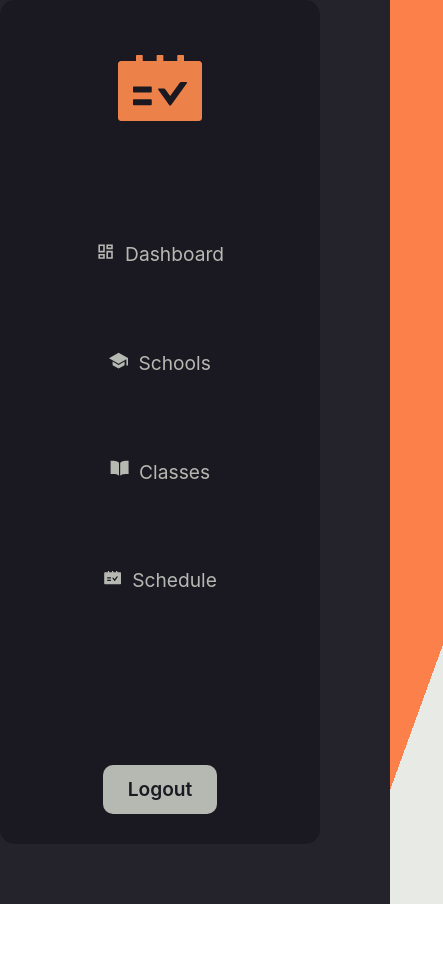
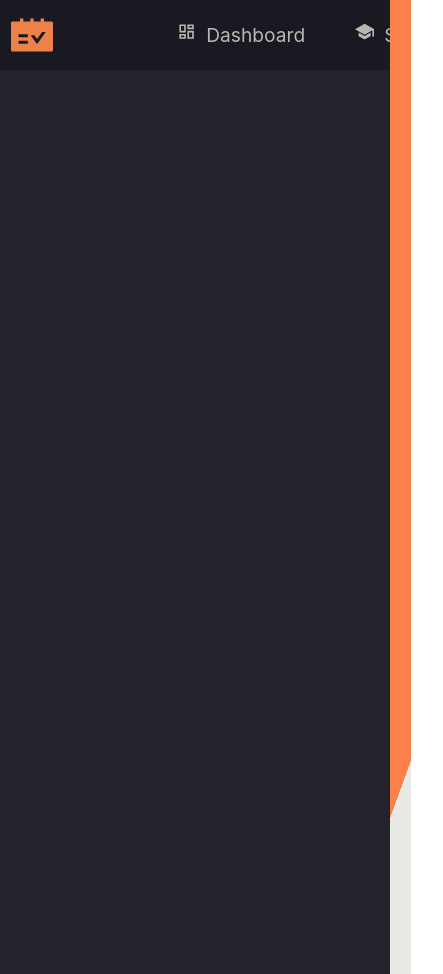
Before and after one commit to RonohP/Ernestine, a React (Create React App) app: page / in a window 390 px wide. Shown: the whole page, 443 px wide, since content can reach past the window. Before the commit the page ends 904 px from the top, so only its background shows below. Built offline with nearby package versions, Linux system fonts and the light colour scheme; a web font is replaced by a local one.

Commit message:
made the sidebar responsive

```diff
--- a/src/Components/Main.jsx
+++ b/src/Components/Main.jsx
@@ -18,8 +18,15 @@ function Main() {
         {" "}
         <Switch>
           <Route path="/dashboard">
-            <div>
-              <h2 style={{ color: "white" }}>This is the dashboard content</h2>
+            <div className="calendar-form-div">
+              <div className="calendar-div">
+                <Calendar
+                  className="calendar"
+                  onChange={onChange}
+                  value={value}
+                />
+              </div>
+              <Form />
             </div>
           </Route>
           <Route exact path="/schools">
@@ -33,20 +40,6 @@ function Main() {
           </Route>
         </Switch>
       </div>
-      <Switch>
-        <Route path="/dashboard">
-          <div className="calendar-form-div">
-            <div className="calendar-div">
-              <Calendar
-                className="calendar"
-                onChange={onChange}
-                value={value}
-              />
-            </div>
-            <Form />
-          </div>
-        </Route>
-      </Switch>
     </div>
   );
 }
--- a/src/Components/layout/Sidebar.jsx
+++ b/src/Components/layout/Sidebar.jsx
@@ -15,6 +15,13 @@ function Sidebar() {
         <AiFillSchedule
           color="#ED814A"
           size="6rem"
+          activeClassName="active-nav-link"
+        />
+      </div>
+      <div className="scheduleIconMobile">
+        <AiFillSchedule
+          color="#ED814A"
+          size="3rem"
           activeClassName="active-nav-link"
         />
       </div>
@@ -61,7 +68,7 @@ function Sidebar() {
           </span>
           Schedule
         </NavLink>
-
+      </ul>
       <button
         className="logout-btn"
         onClick={() => {
@@ -71,7 +78,6 @@ function Sidebar() {
       >
         Logout
       </button>
-      </ul>
     </div>
   );
 }
--- a/src/Components/layout/sidebar.css
+++ b/src/Components/layout/sidebar.css
@@ -4,7 +4,7 @@
   position: fixed;
   z-index: 1;
   background-color: #1a1820;
-  overflow-x: hidden;
+  overflow: auto;
   border-radius: 15px;
 }
 
@@ -63,3 +63,48 @@
 .list-icons {
   padding-right: 10px;
 }
+.scheduleIconMobile {
+  display: none;
+  justify-content: center;
+  align-items: center;
+}
+
+@media screen and (max-width: 1300px) {
+  .sidebar {
+    border-radius: 0;
+    display: flex;
+    position: relative;
+    height: 70px;
+    width: 100%;
+    align-items: center;
+    justify-content: space-between;
+  }
+
+  .sidebar-ul {
+    display: flex;
+    align-self: center;
+    flex-direction: row !important;
+    justify-content: flex-end !important;
+    margin: 0;
+    margin-left: 6rem;
+    padding: 0;
+  }
+
+  .logout-btn {
+    margin-top: 0;
+    height: 40px;
+    padding: 0.5rem 0.9rem;
+    margin-left: auto;
+    margin-right: 0.5rem;
+  }
+  .scheduleIcon {
+    display: none;
+  }
+  .navLink {
+    margin-bottom: 0;
+  }
+  .scheduleIconMobile {
+    display: flex;
+    margin-left: 0.5rem;
+  }
+}
--- a/src/Pages/login/Login.jsx
+++ b/src/Pages/login/Login.jsx
@@ -17,6 +17,7 @@ const Login = () => {
     history.push("/dashboard");
   };
   return (
+    <div className="login-container">
       <div class="grid-container">
         <div class="grid-item item1">
           <i class="fas fa-user-plus fa-5x"></i>
@@ -109,6 +110,7 @@ const Login = () => {
           </div>
         </div>
       </div>
+    </div>
   );
 };
 
--- a/src/Pages/login/login.css
+++ b/src/Pages/login/login.css
@@ -1,4 +1,4 @@
-body {
+.login-container {
   margin: 0;
   padding: 0;
   overflow: hidden;
@@ -7,10 +7,10 @@ body {
 }
 
 .block {
-  height: 170px;
+  height: 10rem;
 }
 .item1 {
-  margin-top: 190px;
+  margin-top: 11rem;
   color: white;
 }
 
@@ -25,7 +25,7 @@ label {
 }
 .block1 {
   color: white;
-  height: 350px;
+  height: 21.875rem;
   font-family: cursive;
 }
 
@@ -36,11 +36,11 @@ label {
   text-align: right;
 }
 .block3 {
-  height: 170px;
+  height: 10rem;
   text-align: right;
 }
 .block4 {
-  height: 330px;
+  height: 20.625rem;
   font-family: cursive;
 }
 .block5 {
@@ -51,8 +51,8 @@ label {
   display: -ms-flexbox; /* IE10 */
   display: flex;
   width: 90%;
-  height: 40px;
-  margin-bottom: 30px;
+  height: 2.5rem;
+  margin-bottom: 1.875rem;
 }
 
 .icon {
@@ -110,11 +110,11 @@ p {
   grid-template-columns: 200px 300px auto;
   background-color: #303030;
   padding: 10px;
-  width: 1100px;
-  height: 630px;
-  margin-top: 70px;
-  margin-left: 250px;
-  margin-right: 100px;
+  /* width: 1100px; */
+  /* height: 630px; */
+  /* margin-top: 70px; */
+  /* margin-left: 250px; */
+  /* margin-right: 100px; */
   border-radius: 15px;
   border: 3px solid rgba(0, 0, 0, 0.8);
 }
@@ -136,3 +136,11 @@ p {
   font-family: cursive;
   font-size: 14px;
 }
+
+@media screen and (max-width: 1300px) {
+  .login-container {
+    display: flex;
+    align-items: center;
+    justify-content: center;
+  }
+}
--- a/src/Styles/main.css
+++ b/src/Styles/main.css
@@ -3,6 +3,7 @@
   grid-template-columns: 20rem auto;
   background-color: #24232c;
 }
+
 .content {
   grid-column-start: 2;
   overflow-x: hidden;
@@ -13,3 +14,13 @@
   margin-top: 3.75rem;
   margin-left: 3.75rem;
 }
+
+@media screen and (max-width: 1200px) {
+  .main {
+    display: flex;
+    flex-direction: column;
+  }
+
+  .content {
+  }
+}
```
Lines whose indentation alone changed are shown as unchanged.
